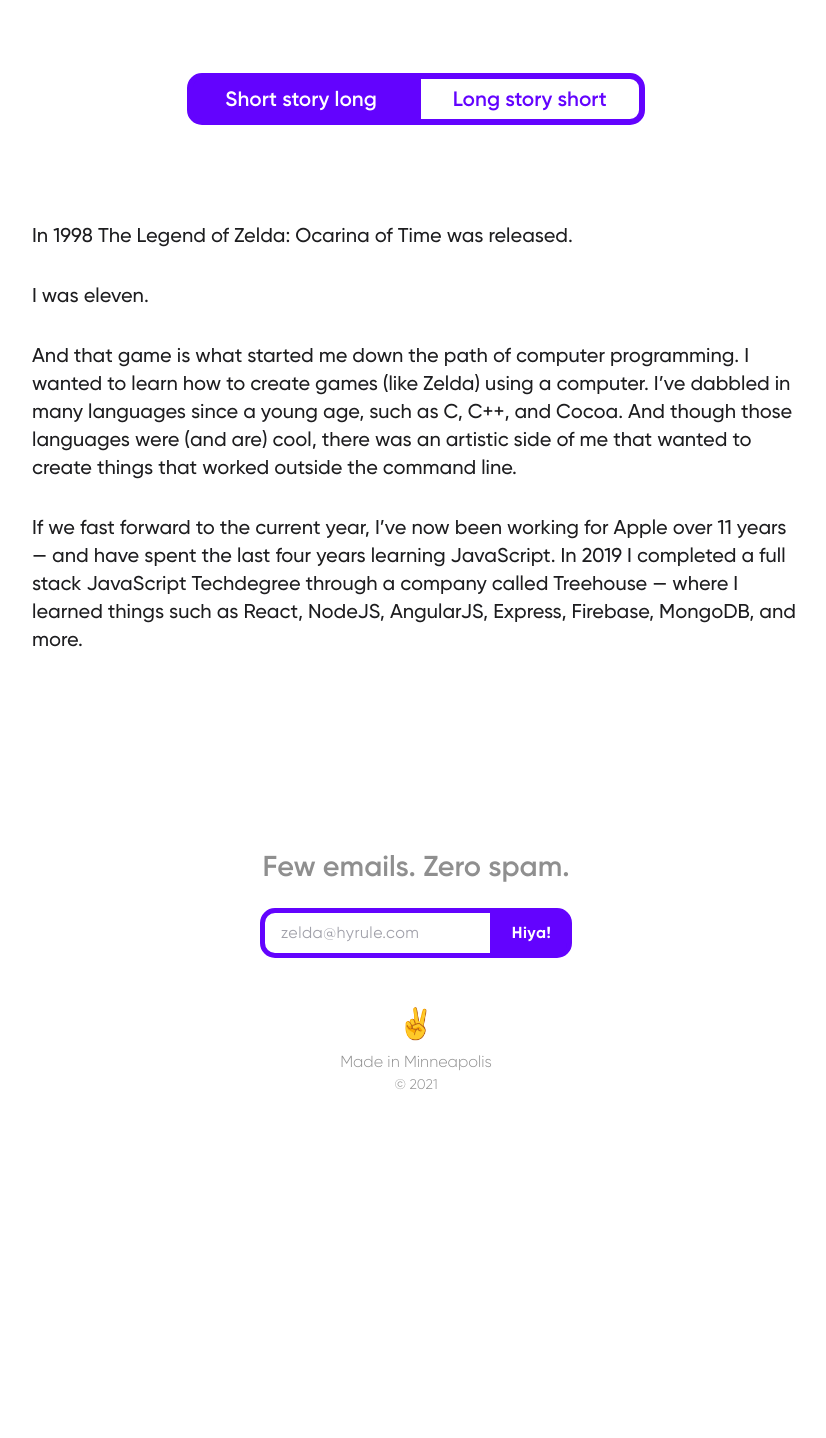
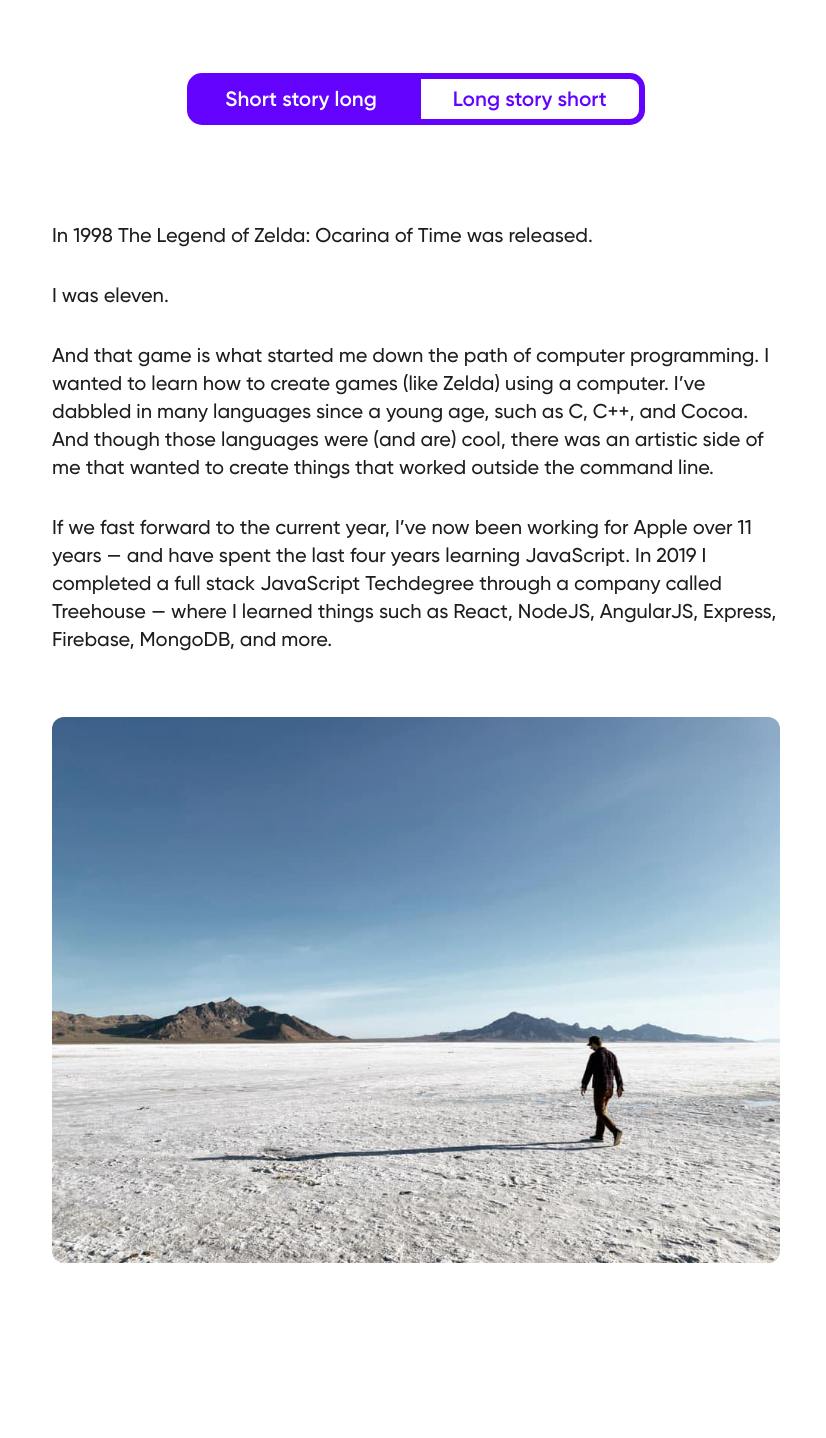
Before and after one commit to brandonleichty/personal-website-nextjs, a Next.js app: page /about in a window 1280 px wide. Shown: the part 269-1707 px from the top of the page, without its empty margins (224-1050 px from the left). Before the commit the page ends 1395 px from the top, so only its background shows below. Built offline with nearby package versions, Linux system fonts and the light colour scheme; no server answers.

Commit message:
add image to About Me page

```diff
--- a/pages/about.js
+++ b/pages/about.js
@@ -16,7 +16,7 @@ export default function About() {
         <div className="heading about">
           <h1>About Brandon</h1>
           <AboutMeButton longStory={longStory} setLongStory={setLongStory} />
-          <section className="text-lg sm:text-xl">
+          <section className="about-me-text text-lg sm:text-xl">
             {longStory ? (
               <>
                 <p>
@@ -45,14 +45,32 @@ export default function About() {
                 </p>
               </>
             ) : (
-              <p>
-                I'm a web developer, long time Apple employee, and Minnesota
-                born and raised. My current favorite tech stack is Next.js,
-                GraphQL (with Apollo), and Postgres. Hiring? Send me a text or
-                shoot me an email!
-              </p>
+              <>
+                <p>
+                  I'm a full-stack JavaScript developer, long time Apple employee, and Minnesota
+                  native. My current favorite tech stack is Next.js, GraphQL,
+                  and Postgres.
+                </p>
+                <p>
+                  I'm married to the beautiful Annah Leichty, have a cat named
+                  Nala, and enjoy the outdoors.
+                </p>
+                <p>Hiring? Send me a text or shoot me an email!</p>
+              </>
             )}
           </section>
+          <div className="aboutme-image-wrapper">
+            <div className="aboutme-image">
+              <Image
+                src="/images/brandon-salt-flats.jpg"
+                alt="Picture of Brandon with his wife Annah"
+                width={728}
+                height={546}
+                priority
+                className="hero-img rounded-xl"
+              />
+            </div>
+          </div>
         </div>
       </main>
     </>
--- a/styles/globals.css
+++ b/styles/globals.css
@@ -319,8 +319,16 @@ nav .burger .burger-lines:before {
   font-weight: 500;
 }
 
+.about-me-text {
+  margin-bottom: 2rem;
+}
+
 /* Media query start */
 @media (min-width: 640px) {
+
+  .about-me-text {
+    padding: 0 20px;
+  }
 
   .landing h1 {
     font-size: 4.5rem;
```
Also changed, not shown: public/images/brandon-salt-flats.jpg (added).
